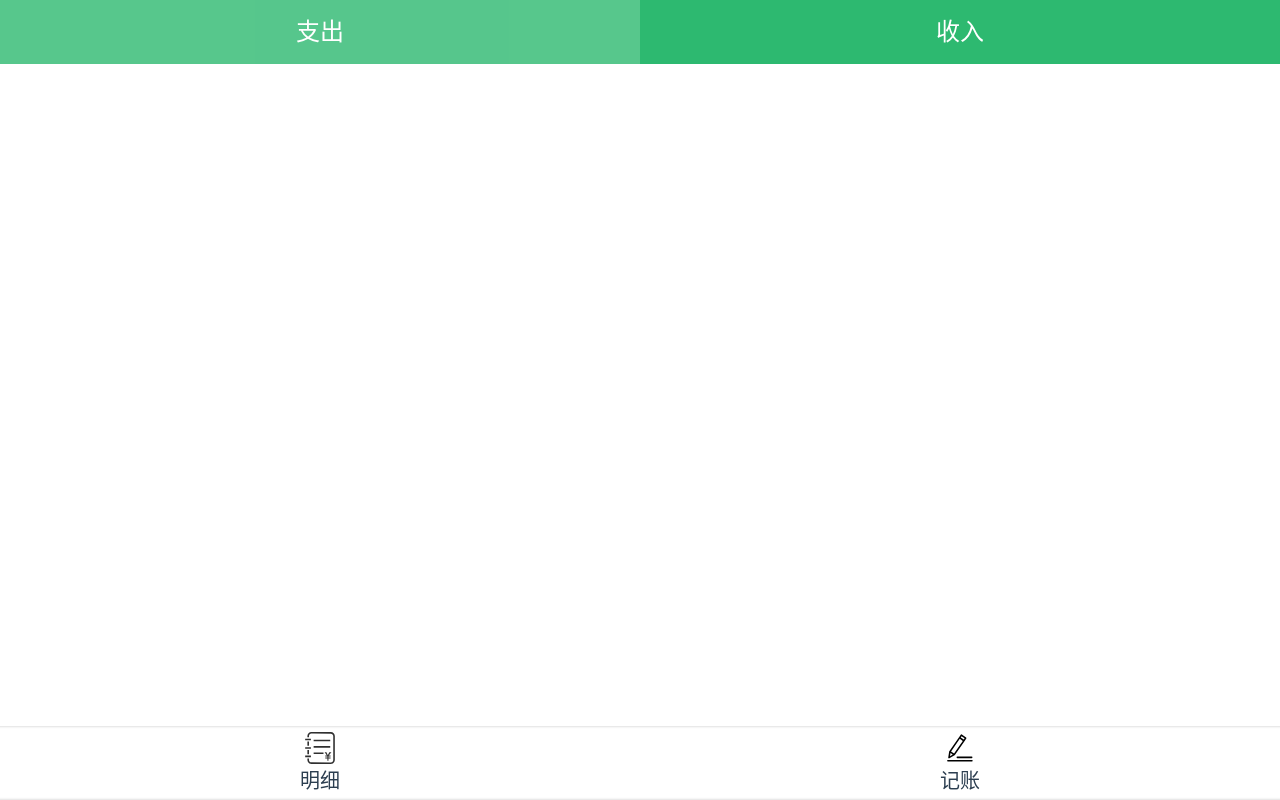
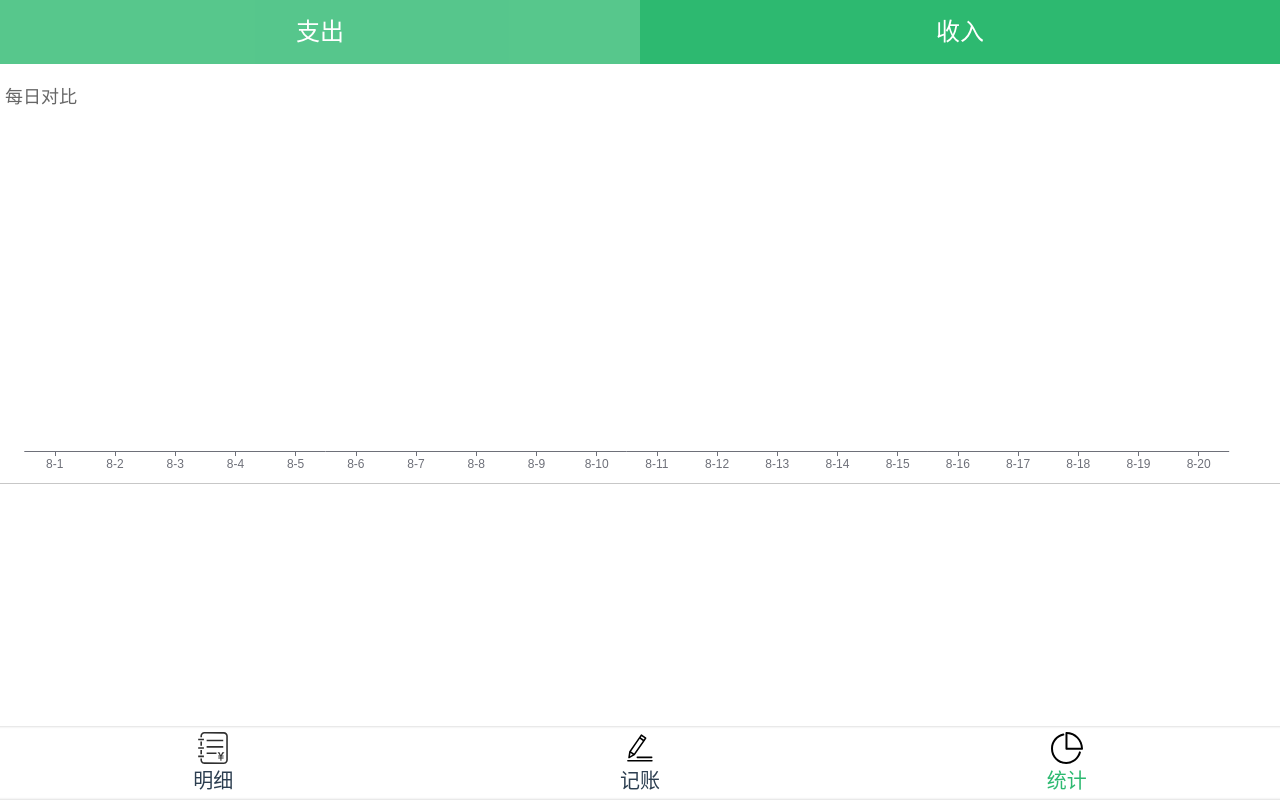
Before and after one commit to isCCcc/blanche-account-website, a Vue app: page /#/statistics in a window 1280 px wide. Built offline with nearby package versions, Linux system fonts and the light colour scheme.

Commit message:
初步完成 statistics 页面的数据可视化

```diff
--- a/package.json
+++ b/package.json
@@ -11,6 +11,8 @@
   "dependencies": {
     "core-js": "^3.6.5",
     "dayjs": "^1.11.5",
+    "echarts": "^5.3.3",
+    "lodash": "^4.17.21",
     "register-service-worker": "^1.7.1",
     "svgo-loader": "^2.2.1",
     "vue": "^2.6.11",
@@ -35,6 +37,7 @@
     "@vue/test-utils": "^1.0.3",
     "eslint": "^6.7.2",
     "eslint-plugin-vue": "^6.2.2",
+    "handlebars": "^4.7.7",
     "lint-staged": "^9.5.0",
     "sass": "^1.26.5",
     "sass-loader": "^8.0.2",
--- a/src/components/Nav.vue
+++ b/src/components/Nav.vue
@@ -10,10 +10,10 @@
       记账
     </router-link>
 
-<!--    <router-link to="statistics" class="item" active-class="selected">-->
-<!--      <Icon name="statistics"/>-->
-<!--      统计-->
-<!--    </router-link>-->
+    <router-link to="statistics" class="item" active-class="selected">
+      <Icon name="statistics"/>
+      统计
+    </router-link>
   </nav>
 </template>
 
--- /dev/null
+++ b/src/components/Statistics/Charts.vue
@@ -0,0 +1,34 @@
+<template>
+  <div class="wrapper" ref="wrapper"></div>
+</template>
+
+<script lang="ts">
+import Vue from 'vue';
+import {Component, Prop} from 'vue-property-decorator';
+import * as echarts from 'echarts';
+import {ECharts, EChartsOption} from 'echarts';
+
+@Component
+export default class DailyContrast extends Vue {
+  @Prop() options?: EChartsOption;
+  chart?: ECharts;
+
+  mounted() {
+    if (this.options === undefined) {
+      return console.error('options is undefined');
+    }
+    this.chart = echarts.init(this.$refs.wrapper as HTMLDivElement);
+    this.chart.setOption(this.options);
+  }
+}
+</script>
+
+<style lang="scss" scoped>@import "~@/assets/style/helper.scss";
+
+.wrapper {
+  height: 400px;
+  margin: 20px 0;
+  border-bottom: 1px solid $color-dark-gray;
+
+}
+</style>
--- /dev/null
+++ b/src/components/Statistics/StatisticsContent.vue
@@ -0,0 +1,111 @@
+<template>
+  <Charts :options="chartOptions"/>
+</template>
+
+<script lang="ts">
+import Vue from 'vue';
+import {Component} from 'vue-property-decorator';
+import Charts from '@/components/Statistics/Charts.vue';
+import dayjs from 'dayjs';
+
+let _ = require('lodash');
+
+@Component({
+  components: {Charts}
+})
+export default class charts extends Vue {
+  dailyExpense = this.$store.state.dailyExpense;
+
+  mounted() {
+    console.log(this.dailyExpense);
+  }
+
+  get chartOptions() {
+    console.log(this.keyValueList);
+    const keys = this.keyValueList.map((item) => dayjs(item.date).format('M-D'));
+    const outcome = this.keyValueList.map((item) => item.value);
+
+    return {
+      title: {
+        show: true,
+        text: '每日对比',
+        textStyle: {
+          color: '#666',
+          fontWeight: 'normal'
+        }
+      },
+      tooltip: {
+        show: true,
+        trigger: 'axis',
+        triggerOn: 'click',
+        borderColor: 'rgba(50,50,50,0.7)',
+        axisPointer: {
+          type: 'shadow'
+        },
+        backgroundColor: 'rgba(50,50,50,0.7)',
+        textStyle: {
+          color: '#fff'
+        },
+        extraCssText: 'box-shadow: 0 0 3px rgba(0, 0, 0, 0.3);'
+      },
+      grid: {
+        left: 0,
+        right: '4%',
+        bottom: '3%',
+        containLabel: true
+      },
+      xAxis: [
+        {
+          type: 'category',
+          data: keys,
+          axisTick: {
+            alignWithLabel: true
+          }
+        }
+      ],
+      yAxis: [
+        {
+          show: false,
+          type: 'value'
+        }
+      ],
+      series: [
+        {
+          name: '消费金额',
+          type: 'bar',
+          barWidth: '60%',
+          data: outcome,
+          colorBy: 'series',
+          itemStyle: {
+            color: '#2db970'
+          }
+        }
+      ]
+    };
+  }
+
+  //处理xy轴相关数据
+  get keyValueList() {
+    const today = new Date();
+    const array = [];
+    const day = parseInt(dayjs(today).format('D'));
+    for (let i = 0; i < day; i++) {
+      const dateString = dayjs(today).subtract(i, 'day').format('YYYY-MM-DD');
+      const found = _.find(this.dailyExpense, {title: dateString});
+      array.push({date: dateString, value: found ? found.total.outcome : 0});
+    }
+    array.sort((a, b) => {
+      if (a.date > b.date) {
+        return 1;
+      } else if (a.date === b.date) {
+        return 0;
+      } else return -1;
+    });
+    return array;
+  }
+}
+</script>
+
+<style lang="scss" scoped>
+
+</style>
--- a/src/views/Statistics.vue
+++ b/src/views/Statistics.vue
@@ -1,59 +1,25 @@
 <template>
   <Layout>
     <Tabs :data-source="recordTypeList" :value.sync="type"></Tabs>
-<!--    <Tabs class-prefix="interval" :data-source="intervalList" :value.sync="interval"></Tabs>-->
-
-    <ol>
-      <li v-for="(record,index) in result" :key="index">
-        {{record.title}}
-      <ul>
-        <li v-for="item in record.items" :key="item.id">
-          {{item.amount}}
-        </li>
-      </ul>
-      </li>
-    </ol>
+    <StatisticsContent></StatisticsContent>
   </Layout>
 </template>
 
-<style scoped lang="scss">
-@import "~@/assets/style/helper.scss";
-
-::v-deep .interval-tabs-item {
-  height: 48px;
-}
-</style>
-
 <script lang="ts">
-
 import Vue from 'vue';
 import {Component} from 'vue-property-decorator';
 import Tabs from '@/components/Money/Tabs.vue';
 import recordTypeList from '@/constant/recordTypeList';
 import intervalList from '@/constant/intervalList';
+import StatisticsContent from '@/components/Statistics/StatisticsContent.vue';
 
 @Component({
-  components: {Tabs}
+  components: {StatisticsContent, Tabs}
 })
 export default class Statistics extends Vue {
-  recordList = this.$store.state.recordList;
   recordTypeList = recordTypeList;
-  intervalList = intervalList;
   type = '-';
-  interval = 'day';
 
-  get result() {
-    const {recordList} = this;
-    // eslint-disable-next-line no-undef
-    type HashTableValue = { title: string, items: RecordItem[] }
-    const hashTable: { [key: string]: HashTableValue } = {};
 
-    for (let i = 0; i < recordList.length; i++) {
-      const [date, time] = recordList[i].createAt.split('T');
-      hashTable[date] = hashTable[date] || {title: date, items: []};
-      hashTable[date].items.push(recordList[i]);
-    }
-    return hashTable;
-  }
 }
 </script>
```
Also changed, not shown: src/components/Detail/Nav.vue (+6 -6 lines), src/store/index.ts (+4 -4 lines), 2 other files (tests, documents, lock files or other folders).
